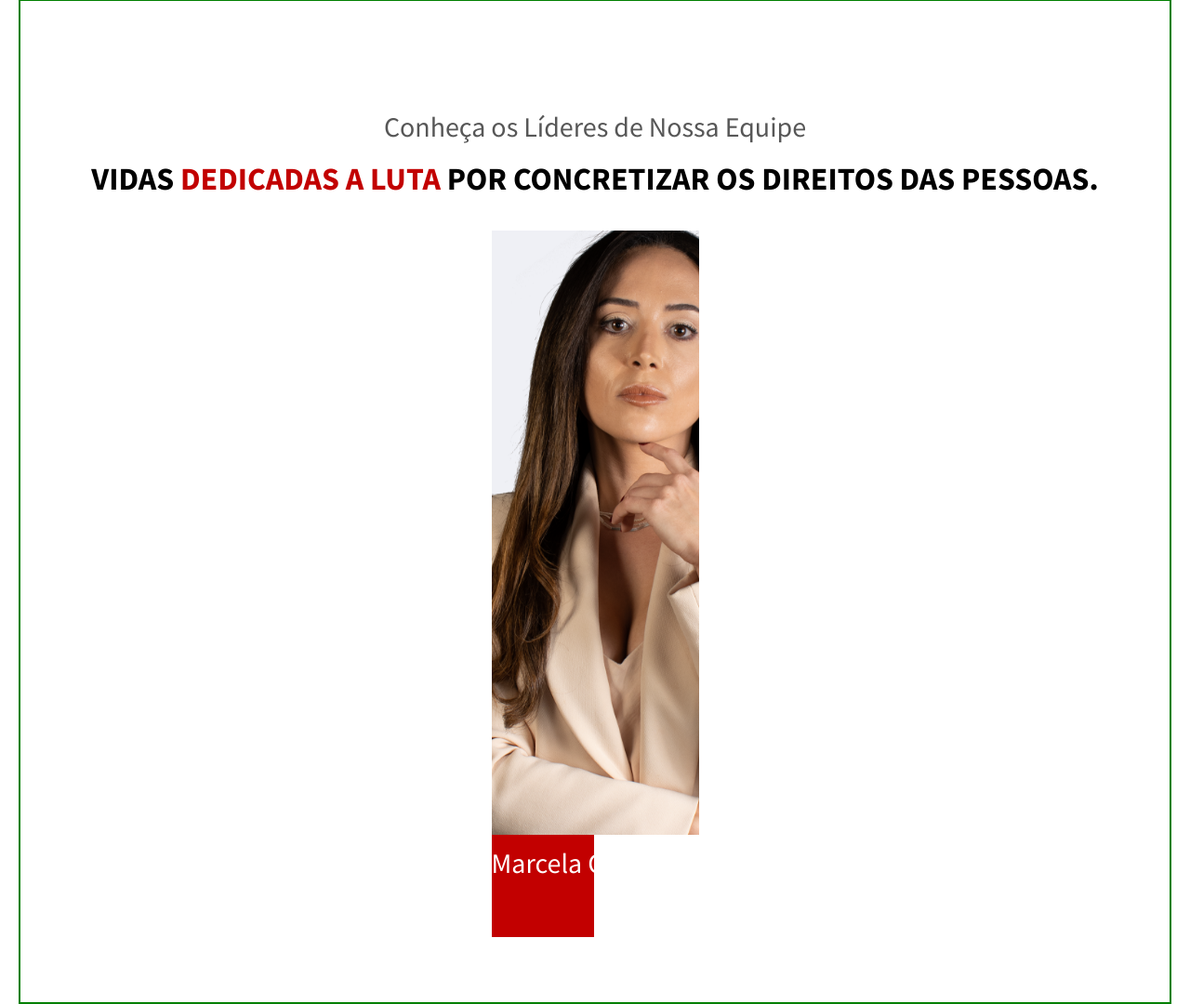
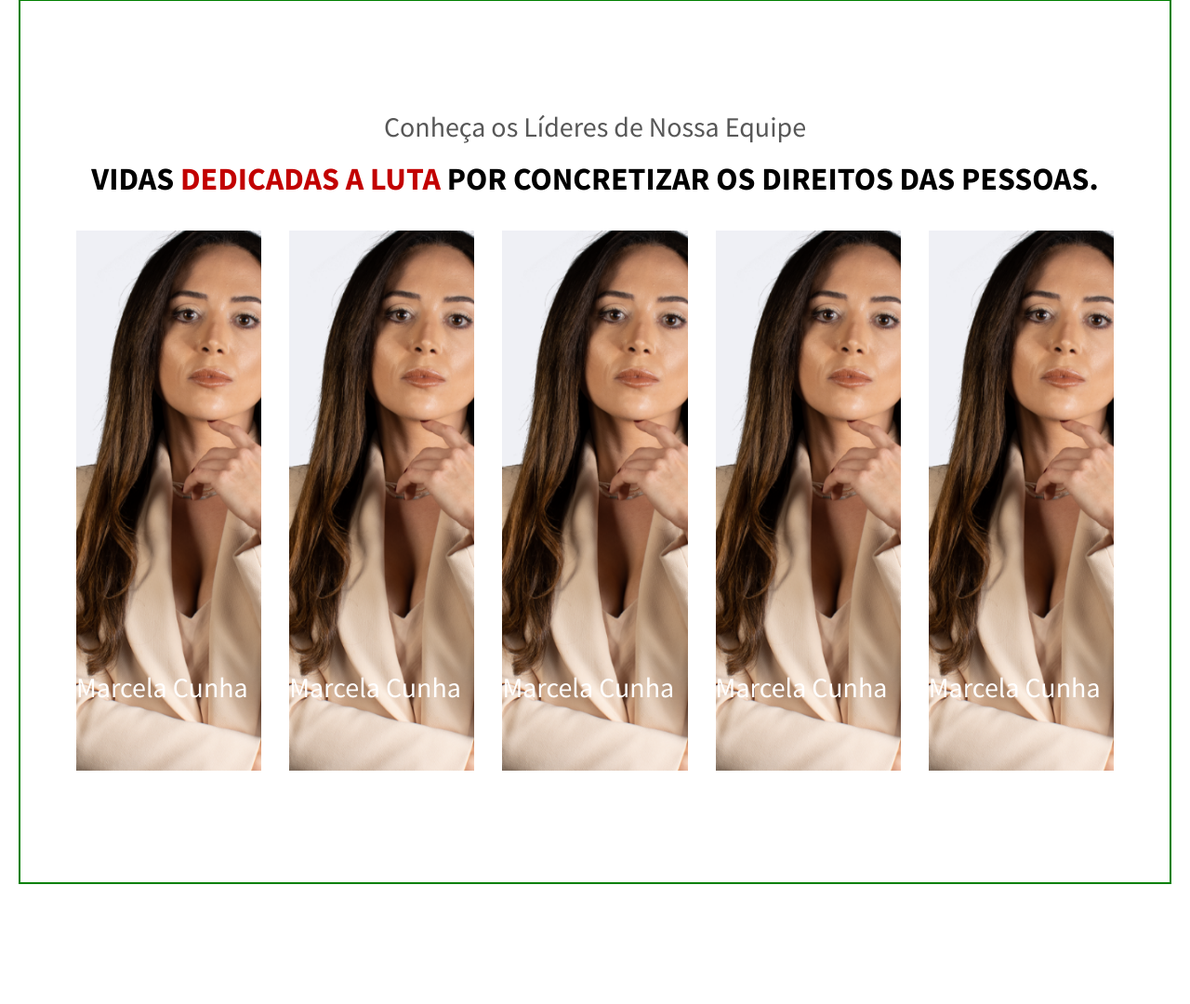
Before and after one commit to combizera/koetz-adv, a PHP site: page / in a window 1280 px wide. Shown: the part 3062-4142 px from the top of the page at 93% size. After the commit the page ends 4013 px from the top, so only its background shows below. Run offline with PHP 8.4, Linux system fonts and the light colour scheme.

Commit message:
cards equipe

```diff
--- a/assets/css/_base.scss
+++ b/assets/css/_base.scss
@@ -111,3 +111,9 @@ img {
   grid-template-columns: repeat(4, 1fr);
   gap: 30px;
 }
+
+.grid-5 {
+  display: grid;
+  grid-template-columns: repeat(5, 1fr);
+  gap: 30px;
+}
--- a/assets/css/elements/_equipe.scss
+++ b/assets/css/elements/_equipe.scss
@@ -1,14 +1,24 @@
+.equipe-card {
+  position: relative;
+  img {
+    z-index: -2;
+  }
+}
 .equipe-nome {
+  position: absolute;
+  left: 0;
+  bottom: 60px;
   p {
     color: $white;
     font-size: 30px;
   }
-  &::before {
-    content: "";
+  .box-red {
     width: 110px;
     height: 110px;
     background-color: $red;
-    position: absolute;
-    z-index: -1;
   }
 }
+
+.equipe-hidden {
+  display: none;
+}
--- a/assets/css/elements/_solucoes.scss
+++ b/assets/css/elements/_solucoes.scss
@@ -1,3 +1,8 @@
 .solucoes-container {
   align-items: center;
 }
+#solucoes {
+  .secao-tit {
+    text-align: left !important;
+  }
+}
--- a/assets/css/style.css
+++ b/assets/css/style.css
@@ -73,6 +73,12 @@ img {
 .grid-4 {
   display: grid;
   grid-template-columns: repeat(4, 1fr);
+  gap: 30px;
+}
+
+.grid-5 {
+  display: grid;
+  grid-template-columns: repeat(5, 1fr);
   gap: 30px;
 }
 
@@ -284,6 +290,10 @@ a {
   align-items: center;
 }
 
+#solucoes .secao-tit {
+  text-align: left !important;
+}
+
 .areas-cards a {
   text-decoration: none;
   color: inherit;
@@ -340,15 +350,28 @@ a {
   color: #fff;
 }
 
+.equipe-card {
+  position: relative;
+}
+.equipe-card img {
+  z-index: -2;
+}
+
+.equipe-nome {
+  position: absolute;
+  left: 0;
+  bottom: 60px;
+}
 .equipe-nome p {
   color: #fff;
   font-size: 30px;
 }
-.equipe-nome::before {
-  content: "";
+.equipe-nome .box-red {
   width: 110px;
   height: 110px;
   background-color: #c20000;
-  position: absolute;
-  z-index: -1;
+}
+
+.equipe-hidden {
+  display: none;
 }/*# sourceMappingURL=style.css.map */
--- a/index.html
+++ b/index.html
@@ -152,6 +152,95 @@
           <img src="./assets/img/marcela.png" alt="Marcela">
           <div class="equipe-nome">
             <p>Marcela Cunha</p>
+            <span class="box-red"></span>
+          </div>
+          <div class="equipe-hidden">
+            <p class="equipe-desc">advogado</p>
+            <div class="equipe-oabs">
+              <ul>
+                <li>OAB/SC 42.934</li>
+                <li>OAB/RS 73.409</li>
+                <li>OAB/PR 72.951</li>
+                <li>OAB/SP 435.266</li>
+                <li>OAB/MG 204.531</li>
+              </ul>
+            </div>
+          </div>
+        </div>
+        <div class="equipe-card">
+          <img src="./assets/img/marcela.png" alt="Marcela">
+          <div class="equipe-nome">
+            <p>Marcela Cunha</p>
+            <span class="box-red"></span>
+          </div>
+          <div class="equipe-hidden">
+            <p class="equipe-desc">advogado</p>
+            <div class="equipe-oabs">
+              <ul>
+                <li>OAB/SC 42.934</li>
+                <li>OAB/RS 73.409</li>
+                <li>OAB/PR 72.951</li>
+                <li>OAB/SP 435.266</li>
+                <li>OAB/MG 204.531</li>
+              </ul>
+            </div>
+          </div>
+        </div>
+        <div class="equipe-card">
+          <img src="./assets/img/marcela.png" alt="Marcela">
+          <div class="equipe-nome">
+            <p>Marcela Cunha</p>
+            <span class="box-red"></span>
+          </div>
+          <div class="equipe-hidden">
+            <p class="equipe-desc">advogado</p>
+            <div class="equipe-oabs">
+              <ul>
+                <li>OAB/SC 42.934</li>
+                <li>OAB/RS 73.409</li>
+                <li>OAB/PR 72.951</li>
+                <li>OAB/SP 435.266</li>
+                <li>OAB/MG 204.531</li>
+              </ul>
+            </div>
+          </div>
+        </div>
+        <div class="equipe-card">
+          <img src="./assets/img/marcela.png" alt="Marcela">
+          <div class="equipe-nome">
+            <p>Marcela Cunha</p>
+            <span class="box-red"></span>
+          </div>
+          <div class="equipe-hidden">
+            <p class="equipe-desc">advogado</p>
+            <div class="equipe-oabs">
+              <ul>
+                <li>OAB/SC 42.934</li>
+                <li>OAB/RS 73.409</li>
+                <li>OAB/PR 72.951</li>
+                <li>OAB/SP 435.266</li>
+                <li>OAB/MG 204.531</li>
+              </ul>
+            </div>
+          </div>
+        </div>
+        <div class="equipe-card">
+          <img src="./assets/img/marcela.png" alt="Marcela">
+          <div class="equipe-nome">
+            <p>Marcela Cunha</p>
+            <span class="box-red"></span>
+          </div>
+          <div class="equipe-hidden">
+            <p class="equipe-desc">advogado</p>
+            <div class="equipe-oabs">
+              <ul>
+                <li>OAB/SC 42.934</li>
+                <li>OAB/RS 73.409</li>
+                <li>OAB/PR 72.951</li>
+                <li>OAB/SP 435.266</li>
+                <li>OAB/MG 204.531</li>
+              </ul>
+            </div>
           </div>
         </div>
       </div>
```
Also changed, not shown: 1 other file.
